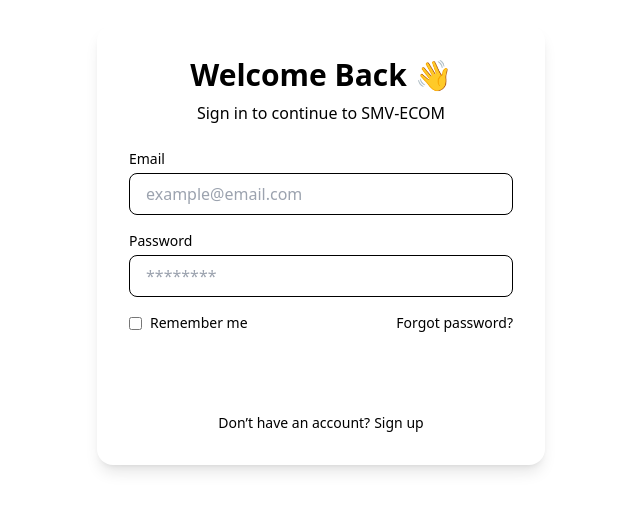
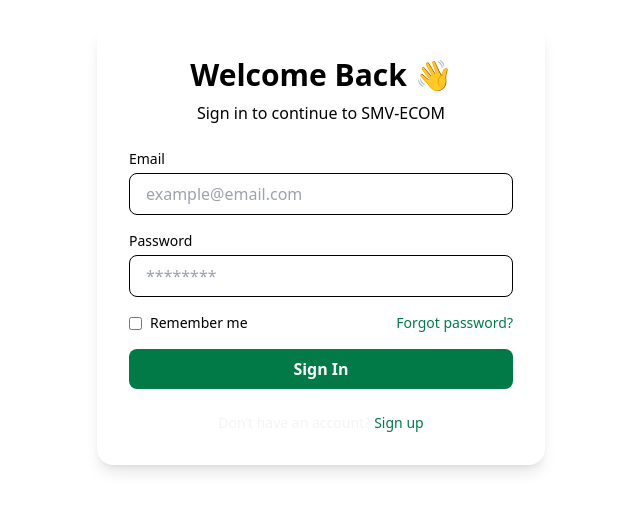
Before and after one commit to anus26/Frontend-SMV-ECOM, a React app: page /Signin in a window 1280 px wide. Shown: the part 155-666 px from the top of the page, without its empty margins (319-959 px from the left). Built offline with nearby package versions, Linux system fonts and the light colour scheme; the HTML template or start-up script is replaced by a standard one.

Commit message:
customer

```diff
--- a/src/components/Customer/ProductCard.jsx
+++ b/src/components/Customer/ProductCard.jsx
@@ -5,14 +5,14 @@
     const [hover, setHover] = useState(false);
 
   return (
-    <div className="  hover:shadow-xl transition">
+    <div className="  hover:shadow-xl bg-color1 h-72 rounded-md   transition">
       <Link to={`/product/${product.id}`}>
-      <div className="border rounded-xl p-4 shadow hover:shadow-xl transition-all duration-300" onMouseEnter={() => setHover(true)} onMouseLeave={() => setHover(false)}>
+      <div className="  p-4  transition-all duration-300" onMouseEnter={() => setHover(true)} onMouseLeave={() => setHover(false)}>
 
         <img
          src={hover ? product.image[1] : product.image[0]}
           alt={product.title}
-          className="w-full h-40 object-cover mb-2  "
+          className="w-full h-40  object-cover mb-2  "
         />
           </div>
         <h2 className="font-semibold">{product.title}</h2>
--- a/src/components/Layouts/index.jsx
+++ b/src/components/Layouts/index.jsx
@@ -5,10 +5,12 @@
 const Layouts = () => {
   return (
 <>
-<div className='bg-gray'>
+<div className='bg-white h-full'>
 <Navbar/>
+<div className=''>
 
 <Outlet />
+</div>
 </div>
 </>
   )
--- a/src/pages/Customer/Product.jsx
+++ b/src/pages/Customer/Product.jsx
@@ -9,7 +9,7 @@
   ];
 
   return (
-    <div className="grid grid-cols-2 gap-4 p-8">
+    <div className="flex w-[50%]   gap-5 p-8 bord">
       {products.map(product => (
         <ProductCard key={product.id} product={product} />
       ))}
--- a/src/pages/Customer/index.jsx
+++ b/src/pages/Customer/index.jsx
@@ -6,10 +6,14 @@
   return (
 <>
 <section>
+  <div className=''>
+
     <Content/>
+  </div>
      <section className="p-8">
         <Product />
       </section>
+        <br /><br />
 </section>
 </>
   )
--- a/src/pages/Signin.jsx
+++ b/src/pages/Signin.jsx
@@ -2,11 +2,11 @@
 
 const Signin = () => {
   return (
-    <div className="min-h-screen flex items-center justify-center bg-gray-100">
+    <div className="min-h-screen flex items-center justify-center ">
       <div className="bg-white w-full max-w-md p-8 rounded-2xl shadow-lg">
 
         <h1 className="text-3xl font-bold text-center mb-2">Welcome Back 👋</h1>
-        <p className="text-gray-500 text-center mb-6">
+        <p className="text-gray4 text-center mb-6">
           Sign in to continue to SMV-ECOM
         </p>
 
@@ -16,7 +16,7 @@
             <input
               type="email"
               placeholder="example@email.com"
-              className="w-full px-4 py-2 border rounded-lg focus:outline-none focus:ring-2 focus:ring-green-500"
+              className="w-full px-4 py-2 border rounded-lg focus:outline-none focus:ring-2 focus:ring-greenDark"
             />
           </div>
 
@@ -25,31 +25,31 @@
             <input
               type="password"
               placeholder="********"
-              className="w-full px-4 py-2 border rounded-lg focus:outline-none focus:ring-2 focus:ring-green-500"
+              className="w-full px-4 py-2 border rounded-lg focus:outline-none focus:ring-2 focus:ring-greenDark"
             />
           </div>
 
           <div className="flex justify-between items-center text-sm">
             <label className="flex items-center gap-2">
-              <input type="checkbox" className="accent-green-500" />
+              <input type="checkbox" className="accent-greenDark" />
               Remember me
             </label>
-            <span className="text-green-600 cursor-pointer hover:underline">
+            <span className="text-greenDark cursor-pointer hover:underline">
               Forgot password?
             </span>
           </div>
 
           <button
             type="submit"
-            className="w-full py-2 bg-green-500 text-white rounded-lg font-semibold hover:bg-green-600 transition"
+            className="w-full py-2 bg-greenDark text-white rounded-lg font-semibold hover:bg-greenDark transition"
           >
             Sign In
           </button>
         </form>
 
-        <p className="text-center text-sm text-gray-500 mt-6">
+        <p className="text-center text-sm text-gray mt-6">
           Don’t have an account?
-          <span className="text-green-600 cursor-pointer ml-1 hover:underline">
+          <span className="text-greenDark cursor-pointer ml-1 hover:underline">
             Sign up
           </span>
         </p>
```
